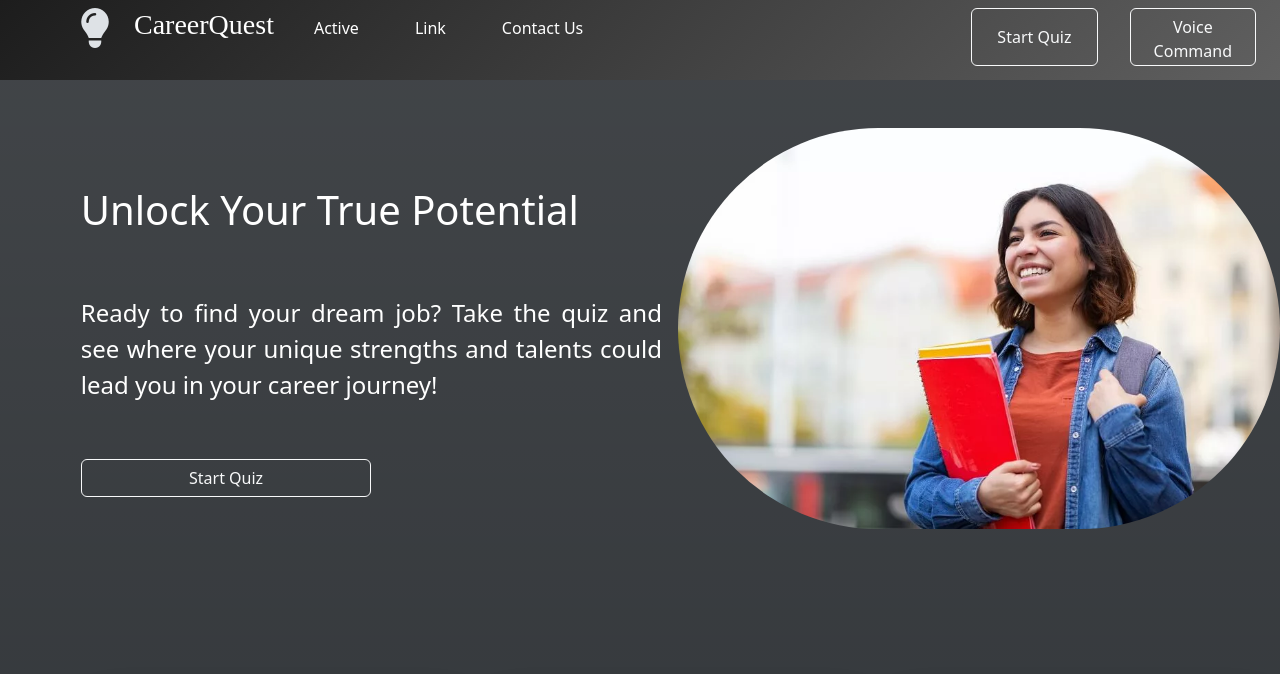
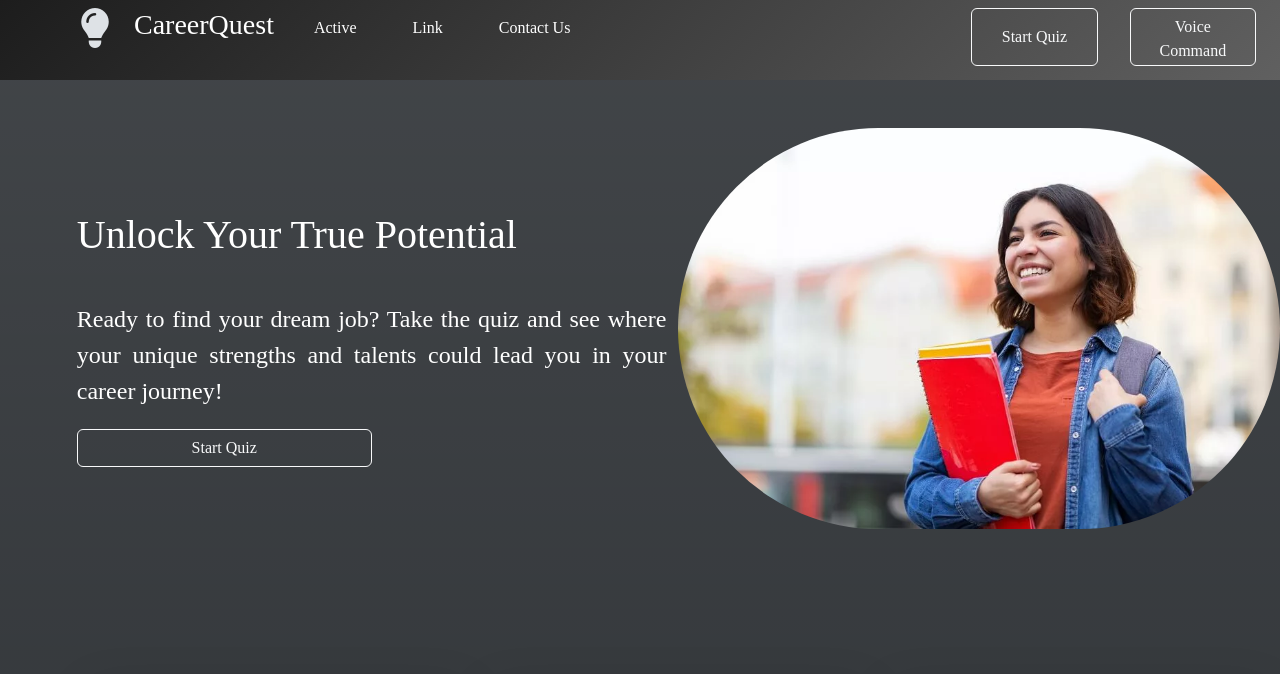
Before and after one commit to prajwal2403/backend_xgb, a Flask app: page / in a window 1280 px wide. Shown: the top 674 px of the page. Run offline with Flask 3, Linux system fonts and the light colour scheme; some libraries are stand-ins or nearby versions; some web fonts are replaced.

```diff
--- a/bootstrap/homepage.html
+++ b/bootstrap/homepage.html
@@ -6,14 +6,13 @@
     <link href="https://cdn.jsdelivr.net/npm/bootstrap@5.3.3/dist/css/bootstrap.min.css" rel="stylesheet" integrity="sha384-QWTKZyjpPEjISv5WaRU9OFeRpok6YctnYmDr5pNlyT2bRjXh0JMhjY6hW+ALEwIH" crossorigin="anonymous">
     <link rel="stylesheet" href="https://cdnjs.cloudflare.com/ajax/libs/font-awesome/6.6.0/css/all.min.css" integrity="sha512-Kc323vGBEqzTmouAECnVceyQqyqdsSiqLQISBL29aUW4U/M7pSPA/gEUZQqv1cwx4OnYxTxve5UMg5GT6L4JJg==" crossorigin="anonymous" referrerpolicy="no-referrer" />
     <link rel="stylesheet" href="{{url_for('static',filename='css/style.css')}}">
+    <link rel="icon" href="{{url_for('static',filename='images/favicon.ico') }}" type="image/x-icon">
 </head>
 
 <body>
 
   <div class=" whole container-fluid bg-dark bg-gradient h-auto  mb-0 ">
-
     <nav class="gradient-background nav bg-dark bg-subtle sticky-top  pt-2 p-2 gap-4 ">
-
       <i class="fa-sharp-duotone fa-solid fa-lightbulb ps-5 ms-4"></i>
       <h3 class="text-white" style="font-family:Arima ;">CareerQuest</h3>
       <a class="nav-link active text-white" aria-current="page" href="#">Active</a>
@@ -29,10 +28,11 @@
 
     <div class="second1">
 
-    <div class="d-flex justify-content-around mt-5 reveal " style="margin-bottom:120px;">
-      <div class=" d-flex flex-column justify-items-center p-1   " style="gap:10%">
-      <p class="fs-1 text-white mt-5">Unlock Your True Potential</p>
-      <p class="fs-4 text-white">Ready to find your dream job? Take the quiz and see where your unique strengths and talents could lead you in your career journey!</p>
+    <div class="d-flex justify-content-around mt-5 reveal " style="margin-bottom:100px;">
+
+      <div class=" d-flex flex-column justify-content-center" style="gap:5%">
+      <p class="fs-1  text-white mt-3" style="font-family:'Times New Roman', Times, serif;">Unlock Your True Potential</p>
+      <p class="fs-4 text-white m-0">Ready to find your dream job? Take the quiz and see where your unique strengths and talents could lead you in your career journey!</p>
       <button type="button" id="b1" class="btn btn-outline-light" onclick="redirect()" >Start Quiz</button>
       </div>
 
@@ -109,7 +109,7 @@
 
 
     <div class="container-fluid px-3 py-4 ">
-      <h2 class="pb-2 border-bottom">About The Test</h2>
+      <h1 class="pb-2 border-bottom text-white">About The Test</h1>
 
       <div class="row row-cols-1 row-cols-md-2 align-items-md-center g-5 py-5">
         <div class="col d-flex flex-column align-items-start gap-2">
--- a/static/css/style.css
+++ b/static/css/style.css
@@ -1,3 +1,9 @@
+*{
+	font-family:'Times New Roman', Times, serif;
+}
+
+
+
 .gradient-background {
 	background: linear-gradient(-45deg, #656565, #000000, #040404);
 	background-size: 300% 300%;
```
Also changed, not shown: static/images/favicon.ico (renamed from favicon.ico).
